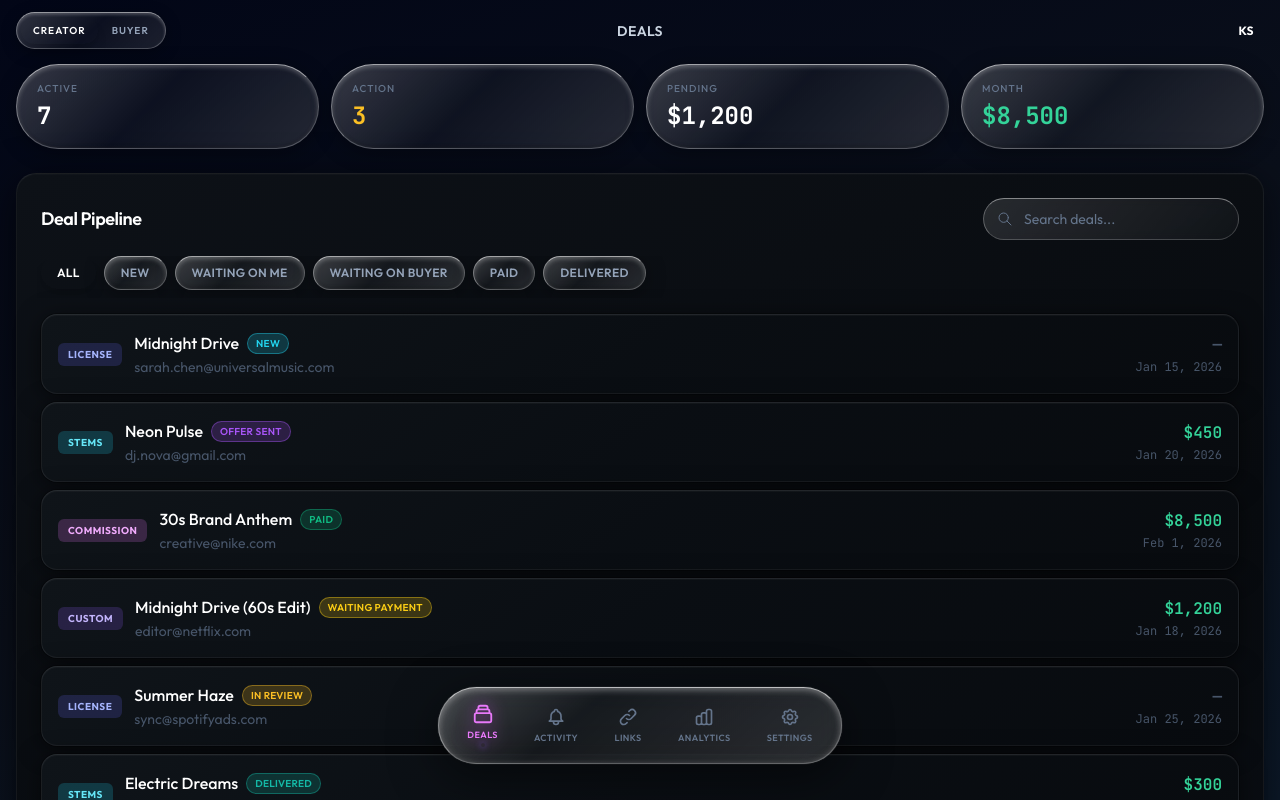
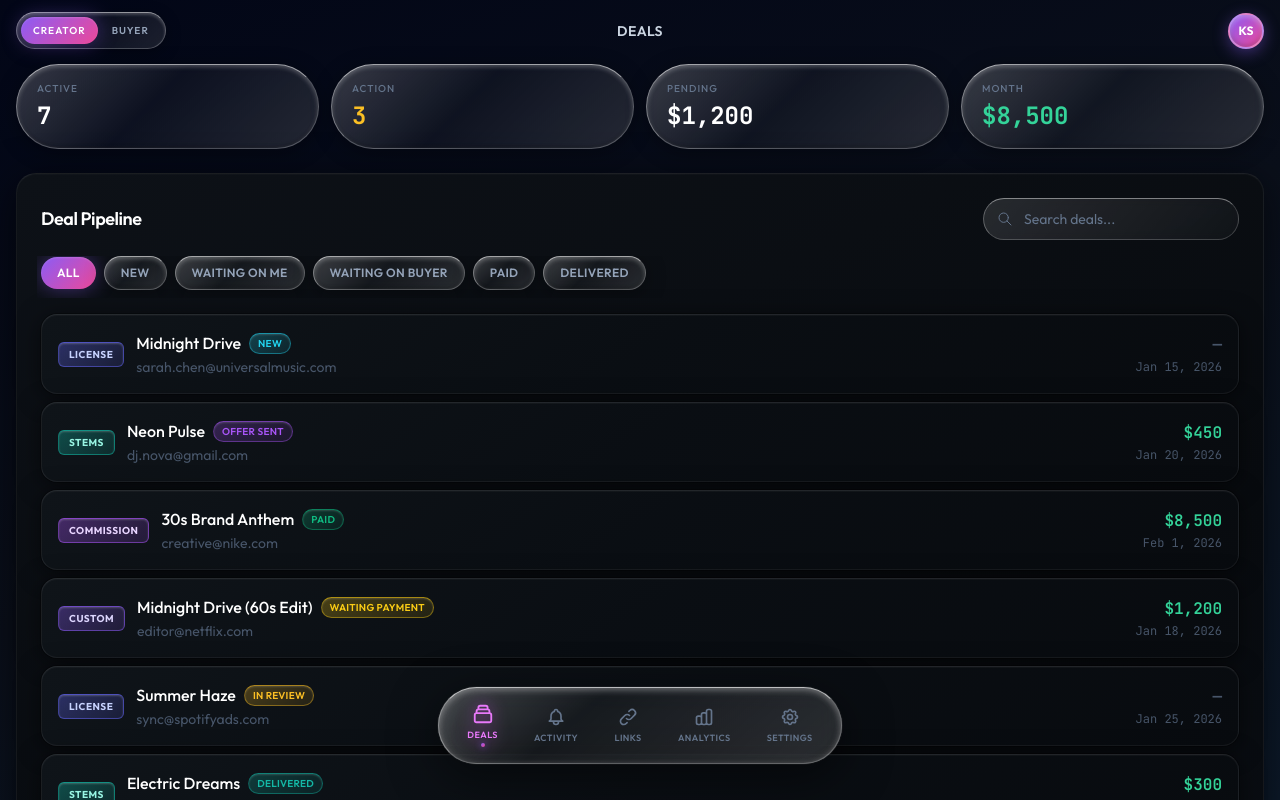
Before and after one commit to dpmr7n27mm-sketch/DealDesk, a React (Vite) app in the folder DealDesk-main/: page / in a window 1280 px wide. Shown: the top 800 px of the page. Built offline with nearby package versions, Linux system fonts and the light colour scheme.

Commit message:
Enhance gradient styles and update hover effects
Refactor styles for gradient backgrounds and update hover effects.

```diff
--- a/DealDesk-main/src/index.css
+++ b/DealDesk-main/src/index.css
@@ -6,7 +6,6 @@
 
 /* ========================================
    DEALDESK - BLADE RUNNER 2049 + LIQUID GLASS
-   Dark solid panels + shiny liquid overlays
    ======================================== */
 
 :root {
@@ -37,8 +36,19 @@ body {
 .font-mono { font-family: 'JetBrains Mono', monospace; }
 
 /* ========================================
-   SOLID DARK PANELS - Blade Runner 2049
-   For deal cards, containers that need weight
+   PURPLE-RED GRADIENT
+   ======================================== */
+
+.gradient-accent {
+  background: linear-gradient(135deg, #8b5cf6 0%, #ec4899 100%);
+}
+
+.gradient-accent-subtle {
+  background: linear-gradient(135deg, rgba(139, 92, 246, 0.3) 0%, rgba(236, 72, 153, 0.3) 100%);
+}
+
+/* ========================================
+   SOLID DARK PANELS
    ======================================== */
 
 .solid-card {
@@ -54,15 +64,14 @@ body {
 }
 
 .solid-card:hover {
-  border-color: rgba(34, 211, 238, 0.2);
-  border-top-color: rgba(34, 211, 238, 0.3);
+  border-color: rgba(139, 92, 246, 0.25);
+  border-top-color: rgba(139, 92, 246, 0.35);
   box-shadow:
     0 4px 24px rgba(0, 0, 0, 0.5),
-    0 0 20px rgba(34, 211, 238, 0.08),
+    0 0 20px rgba(139, 92, 246, 0.1),
     inset 0 1px 0 rgba(255, 255, 255, 0.05);
 }
 
-/* Solid panel - larger containers */
 .solid-panel {
   background: linear-gradient(155deg, #0d1117 0%, #080b0f 60%, #0a0e14 100%);
   border: 1px solid rgba(255, 255, 255, 0.05);
@@ -74,8 +83,7 @@ body {
 }
 
 /* ========================================
-   LIQUID GLASS - Maximum shine
-   For nav, toggles, stats, inputs
+   LIQUID GLASS
    ======================================== */
 
 .glass-card {
@@ -109,7 +117,6 @@ body {
     inset 0 -2px 4px rgba(0,0,0,0.25);
 }
 
-/* Liquid pill - stats, tags */
 .glass-pill {
   background: linear-gradient(135deg, rgba(255,255,255,0.2) 0%, rgba(255,255,255,0.04) 45%, rgba(255,255,255,0.12) 100%);
   backdrop-filter: blur(6px);
@@ -138,7 +145,6 @@ body {
     inset 0 -2px 3px rgba(0,0,0,0.2);
 }
 
-/* Bottom nav - premium liquid */
 .glass-nav {
   background: linear-gradient(140deg, rgba(255,255,255,0.22) 0%, rgba(255,255,255,0.05) 35%, rgba(255,255,255,0.14) 100%);
   backdrop-filter: blur(12px);
@@ -155,7 +161,6 @@ body {
     inset 0 -2px 6px rgba(0,0,0,0.25);
 }
 
-/* Toggle */
 .glass-toggle {
   background: linear-gradient(135deg, rgba(255,255,255,0.18) 0%, rgba(255,255,255,0.04) 50%, rgba(255,255,255,0.1) 100%);
   backdrop-filter: blur(6px);
@@ -169,7 +174,6 @@ body {
     inset 0 2px 3px rgba(255,255,255,0.2);
 }
 
-/* Input */
 .glass-input {
   background: linear-gradient(130deg, rgba(255,255,255,0.12) 0%, rgba(255,255,255,0.03) 100%);
   backdrop-filter: blur(4px);
@@ -183,27 +187,43 @@ body {
 }
 
 .glass-input:focus {
-  background: linear-gradient(130deg, rgba(34,211,238,0.15) 0%, rgba(255,255,255,0.04) 100%);
-  border-color: rgba(34,211,238,0.5);
-  border-top-color: rgba(34,211,238,0.7);
+  background: linear-gradient(130deg, rgba(139,92,246,0.15) 0%, rgba(255,255,255,0.04) 100%);
+  border-color: rgba(139,92,246,0.5);
+  border-top-color: rgba(139,92,246,0.7);
   outline: none;
   box-shadow:
-    0 0 0 3px rgba(34,211,238,0.15),
-    0 0 30px rgba(34,211,238,0.25),
+    0 0 0 3px rgba(139,92,246,0.15),
+    0 0 30px rgba(139,92,246,0.25),
     inset 0 2px 3px rgba(255,255,255,0.2);
 }
 
 .glass-input::placeholder { color: var(--text-faint); }
 
+/* Glass avatar */
+.glass-avatar {
+  background: linear-gradient(135deg, #8b5cf6 0%, #ec4899 100%);
+  border: 2px solid rgba(255,255,255,0.3);
+  box-shadow:
+    0 4px 16px rgba(139, 92, 246, 0.4),
+    inset 0 2px 4px rgba(255,255,255,0.3),
+    inset 0 -2px 4px rgba(0,0,0,0.2);
+}
+
 /* ========================================
    GLOW EFFECTS
    ======================================== */
 
-.glow-cyan {
+.glow-accent {
   box-shadow:
-    0 0 24px rgba(34,211,238,0.6),
-    0 0 48px rgba(34,211,238,0.35),
+    0 0 24px rgba(139,92,246,0.6),
+    0 0 48px rgba(236,72,153,0.35),
     inset 0 1px 2px rgba(255,255,255,0.2);
+}
+
+.glow-accent-subtle {
+  box-shadow:
+    0 0 20px rgba(139,92,246,0.4),
+    inset 0 1px 2px rgba(255,255,255,0.15);
 }
 
 .glow-emerald {
@@ -213,20 +233,162 @@ body {
     inset 0 1px 2px rgba(255,255,255,0.2);
 }
 
-.glow-cyan-subtle {
-  box-shadow:
-    0 0 20px rgba(34,211,238,0.4),
-    inset 0 1px 2px rgba(255,255,255,0.15);
-}
-
 .glow-emerald-subtle {
   box-shadow:
     0 0 20px rgba(16,185,129,0.4),
     inset 0 1px 2px rgba(255,255,255,0.15);
 }
 
-.text-glow-cyan { text-shadow: 0 0 20px rgba(34,211,238,0.9); }
+.text-glow-accent { text-shadow: 0 0 20px rgba(139,92,246,0.9); }
 .text-glow-emerald { text-shadow: 0 0 20px rgba(16,185,129,0.9); }
+
+/* ========================================
+   STATUS PILLS - With Glassmorphism
+   ======================================== */
+
+.status-new {
+  background: linear-gradient(135deg, rgba(34,211,238,0.25) 0%, rgba(34,211,238,0.1) 100%);
+  color: #22d3ee;
+  border: 1px solid rgba(34,211,238,0.4);
+  border-top-color: rgba(34,211,238,0.6);
+  backdrop-filter: blur(4px);
+  -webkit-backdrop-filter: blur(4px);
+  box-shadow: inset 0 1px 2px rgba(255,255,255,0.15);
+}
+
+.status-review {
+  background: linear-gradient(135deg, rgba(251,191,36,0.25) 0%, rgba(251,191,36,0.1) 100%);
+  color: #fbbf24;
+  border: 1px solid rgba(251,191,36,0.4);
+  border-top-color: rgba(251,191,36,0.6);
+  backdrop-filter: blur(4px);
+  -webkit-backdrop-filter: blur(4px);
+  box-shadow: inset 0 1px 2px rgba(255,255,255,0.15);
+}
+
+.status-info {
+  background: linear-gradient(135deg, rgba(251,146,60,0.25) 0%, rgba(251,146,60,0.1) 100%);
+  color: #fb923c;
+  border: 1px solid rgba(251,146,60,0.4);
+  border-top-color: rgba(251,146,60,0.6);
+  backdrop-filter: blur(4px);
+  -webkit-backdrop-filter: blur(4px);
+  box-shadow: inset 0 1px 2px rgba(255,255,255,0.15);
+}
+
+.status-offer {
+  background: linear-gradient(135deg, rgba(168,85,247,0.25) 0%, rgba(168,85,247,0.1) 100%);
+  color: #a855f7;
+  border: 1px solid rgba(168,85,247,0.4);
+  border-top-color: rgba(168,85,247,0.6);
+  backdrop-filter: blur(4px);
+  -webkit-backdrop-filter: blur(4px);
+  box-shadow: inset 0 1px 2px rgba(255,255,255,0.15);
+}
+
+.status-waiting {
+  background: linear-gradient(135deg, rgba(250,204,21,0.25) 0%, rgba(250,204,21,0.1) 100%);
+  color: #facc15;
+  border: 1px solid rgba(250,204,21,0.4);
+  border-top-color: rgba(250,204,21,0.6);
+  backdrop-filter: blur(4px);
+  -webkit-backdrop-filter: blur(4px);
+  box-shadow: inset 0 1px 2px rgba(255,255,255,0.15);
+}
+
+.status-paid {
+  background: linear-gradient(135deg, rgba(16,185,129,0.25) 0%, rgba(16,185,129,0.1) 100%);
+  color: #10b981;
+  border: 1px solid rgba(16,185,129,0.4);
+  border-top-color: rgba(16,185,129,0.6);
+  backdrop-filter: blur(4px);
+  -webkit-backdrop-filter: blur(4px);
+  box-shadow: inset 0 1px 2px rgba(255,255,255,0.15);
+}
+
+.status-delivered {
+  background: linear-gradient(135deg, rgba(20,184,166,0.25) 0%, rgba(20,184,166,0.1) 100%);
+  color: #14b8a6;
+  border: 1px solid rgba(20,184,166,0.4);
+  border-top-color: rgba(20,184,166,0.6);
+  backdrop-filter: blur(4px);
+  -webkit-backdrop-filter: blur(4px);
+  box-shadow: inset 0 1px 2px rgba(255,255,255,0.15);
+}
+
+.status-closed {
+  background: linear-gradient(135deg, rgba(148,163,184,0.25) 0%, rgba(148,163,184,0.1) 100%);
+  color: #94a3b8;
+  border: 1px solid rgba(148,163,184,0.4);
+  border-top-color: rgba(148,163,184,0.6);
+  backdrop-filter: blur(4px);
+  -webkit-backdrop-filter: blur(4px);
+  box-shadow: inset 0 1px 2px rgba(255,255,255,0.15);
+}
+
+.status-declined {
+  background: linear-gradient(135deg, rgba(239,68,68,0.25) 0%, rgba(239,68,68,0.1) 100%);
+  color: #ef4444;
+  border: 1px solid rgba(239,68,68,0.4);
+  border-top-color: rgba(239,68,68,0.6);
+  backdrop-filter: blur(4px);
+  -webkit-backdrop-filter: blur(4px);
+  box-shadow: inset 0 1px 2px rgba(255,255,255,0.15);
+}
+
+.status-blocked {
+  background: linear-gradient(135deg, rgba(185,28,28,0.25) 0%, rgba(185,28,28,0.1) 100%);
+  color: #dc2626;
+  border: 1px solid rgba(185,28,28,0.4);
+  border-top-color: rgba(185,28,28,0.6);
+  backdrop-filter: blur(4px);
+  -webkit-backdrop-filter: blur(4px);
+  box-shadow: inset 0 1px 2px rgba(255,255,255,0.15);
+}
+
+/* ========================================
+   DEAL TYPE BADGES - With Glassmorphism
+   ======================================== */
+
+.type-license {
+  background: linear-gradient(135deg, rgba(99,102,241,0.35) 0%, rgba(99,102,241,0.15) 100%);
+  color: #c7d2fe;
+  border: 1px solid rgba(99,102,241,0.5);
+  border-top-color: rgba(99,102,241,0.7);
+  backdrop-filter: blur(4px);
+  -webkit-backdrop-filter: blur(4px);
+  box-shadow: inset 0 1px 2px rgba(255,255,255,0.2);
+}
+
+.type-stems {
+  background: linear-gradient(135deg, rgba(20,184,166,0.35) 0%, rgba(20,184,166,0.15) 100%);
+  color: #99f6e4;
+  border: 1px solid rgba(20,184,166,0.5);
+  border-top-color: rgba(20,184,166,0.7);
+  backdrop-filter: blur(4px);
+  -webkit-backdrop-filter: blur(4px);
+  box-shadow: inset 0 1px 2px rgba(255,255,255,0.2);
+}
+
+.type-commission {
+  background: linear-gradient(135deg, rgba(168,85,247,0.35) 0%, rgba(168,85,247,0.15) 100%);
+  color: #e9d5ff;
+  border: 1px solid rgba(168,85,247,0.5);
+  border-top-color: rgba(168,85,247,0.7);
+  backdrop-filter: blur(4px);
+  -webkit-backdrop-filter: blur(4px);
+  box-shadow: inset 0 1px 2px rgba(255,255,255,0.2);
+}
+
+.type-custom {
+  background: linear-gradient(135deg, rgba(139,92,246,0.35) 0%, rgba(139,92,246,0.15) 100%);
+  color: #ddd6fe;
+  border: 1px solid rgba(139,92,246,0.5);
+  border-top-color: rgba(139,92,246,0.7);
+  backdrop-filter: blur(4px);
+  -webkit-backdrop-filter: blur(4px);
+  box-shadow: inset 0 1px 2px rgba(255,255,255,0.2);
+}
 
 /* ========================================
    SCROLLBAR
@@ -252,30 +414,6 @@ body {
 .animate-pulse-glow { animation: pulse-glow 2s ease-in-out infinite; }
 
 /* ========================================
-   STATUS PILLS
-   ======================================== */
-
-.status-new { background: rgba(34,211,238,0.2); color: #22d3ee; border: 1px solid rgba(34,211,238,0.4); }
-.status-review { background: rgba(251,191,36,0.2); color: #fbbf24; border: 1px solid rgba(251,191,36,0.4); }
-.status-info { background: rgba(251,146,60,0.2); color: #fb923c; border: 1px solid rgba(251,146,60,0.4); }
-.status-offer { background: rgba(168,85,247,0.2); color: #a855f7; border: 1px solid rgba(168,85,247,0.4); }
-.status-waiting { background: rgba(250,204,21,0.2); color: #facc15; border: 1px solid rgba(250,204,21,0.4); }
-.status-paid { background: rgba(16,185,129,0.2); color: #10b981; border: 1px solid rgba(16,185,129,0.4); }
-.status-delivered { background: rgba(20,184,166,0.2); color: #14b8a6; border: 1px solid rgba(20,184,166,0.4); }
-.status-closed { background: rgba(148,163,184,0.2); color: #94a3b8; border: 1px solid rgba(148,163,184,0.4); }
-.status-declined { background: rgba(239,68,68,0.2); color: #ef4444; border: 1px solid rgba(239,68,68,0.4); }
-.status-blocked { background: rgba(185,28,28,0.2); color: #dc2626; border: 1px solid rgba(185,28,28,0.4); }
-
-/* ========================================
-   DEAL TYPE COLORS
-   ======================================== */
-
-.type-license { background: rgba(99,102,241,0.2); color: #a5b4fc; }
-.type-stems { background: rgba(34,211,238,0.2); color: #67e8f9; }
-.type-commission { background: rgba(232,121,249,0.2); color: #f0abfc; }
-.type-custom { background: rgba(139,92,246,0.2); color: #c4b5fd; }
-
-/* ========================================
    UTILITY
    ======================================== */
 
```
